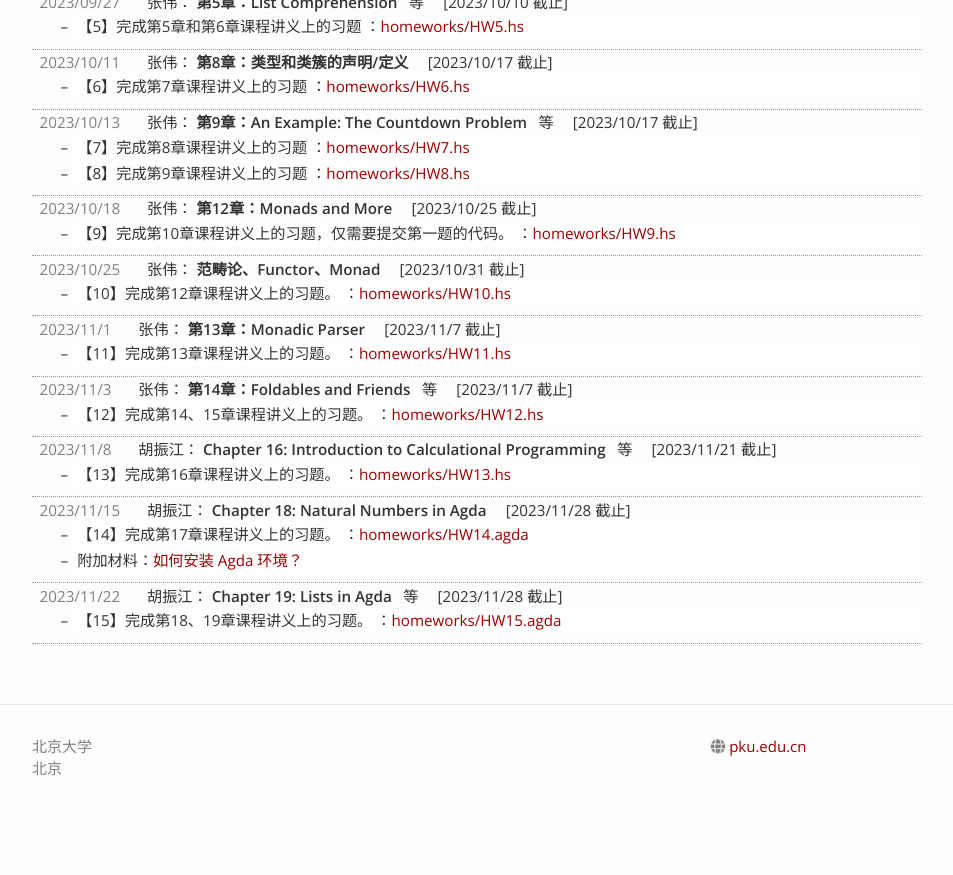
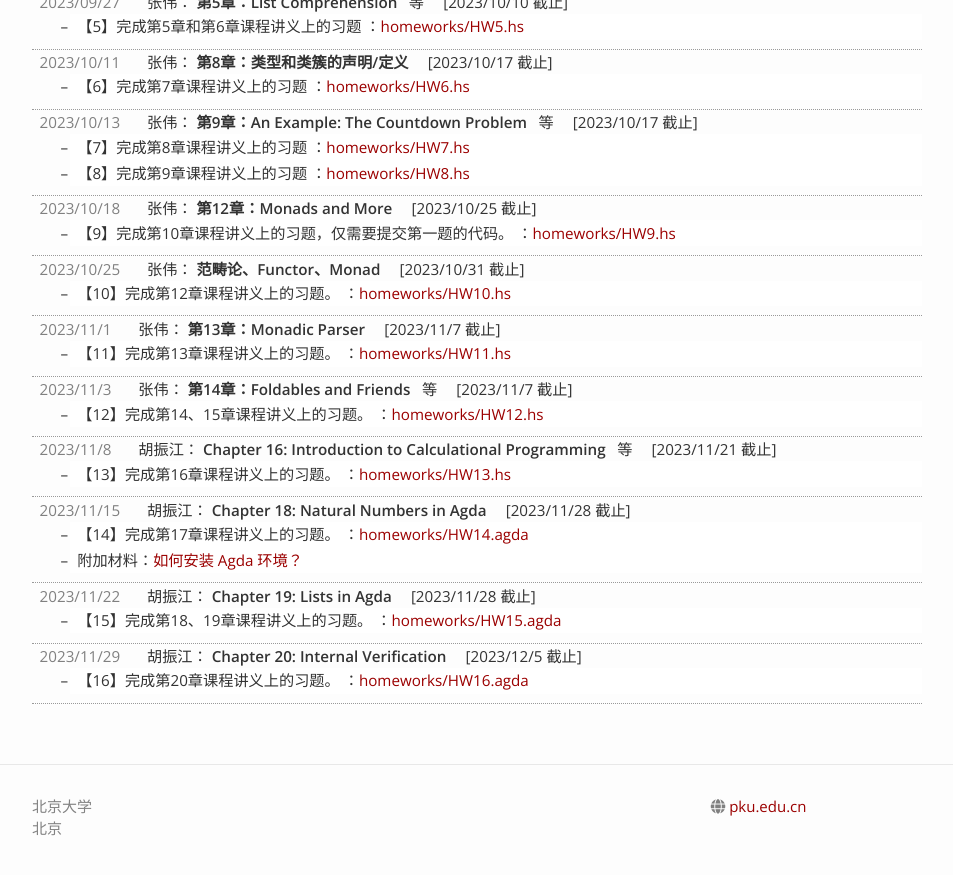
Before and after one commit to zhenjiang888/FP, a Jekyll site: the page built from 2023/assignments.md, in a window 1280 px wide and 900 px high, scrolled down 818 px. Shown: the top 875 px of the window, without its empty margins (163-1116 px from the left). Built offline with Jekyll 4.4.1, drawn with Linux system fonts in a browser that asks for light colours; nearby versions of some CDN libraries; before the commit the page ends 1658 px from its top, so only the background shows below that.

```diff
--- a/_data/_2023.yaml
+++ b/_data/_2023.yaml
@@ -175,12 +175,20 @@ lectures:
   slides:
   - title: "Chapter 19: Lists in Agda"
     link: ch19_agda_list.pdf
-  - title: "Chapter 20: Internal Verification"
-    link: ch20_internal.pdf
   assignment:
     descriptions:
     - text: 【15】完成第18、19章课程讲义上的习题。
       link: homeworks/HW15.agda
     due: 2023/11/28
+- teacher: 胡振江
+  date: 2023/11/29
+  slides:
+  - title: "Chapter 20: Internal Verification"
+    link: ch20_internal.pdf
+  assignment:
+    descriptions:
+    - text: 【16】完成第20章课程讲义上的习题。
+      link: homeworks/HW16.agda
+    due: 2023/12/5
 
 updates: []
```
Also changed, not shown: 2 other files.
